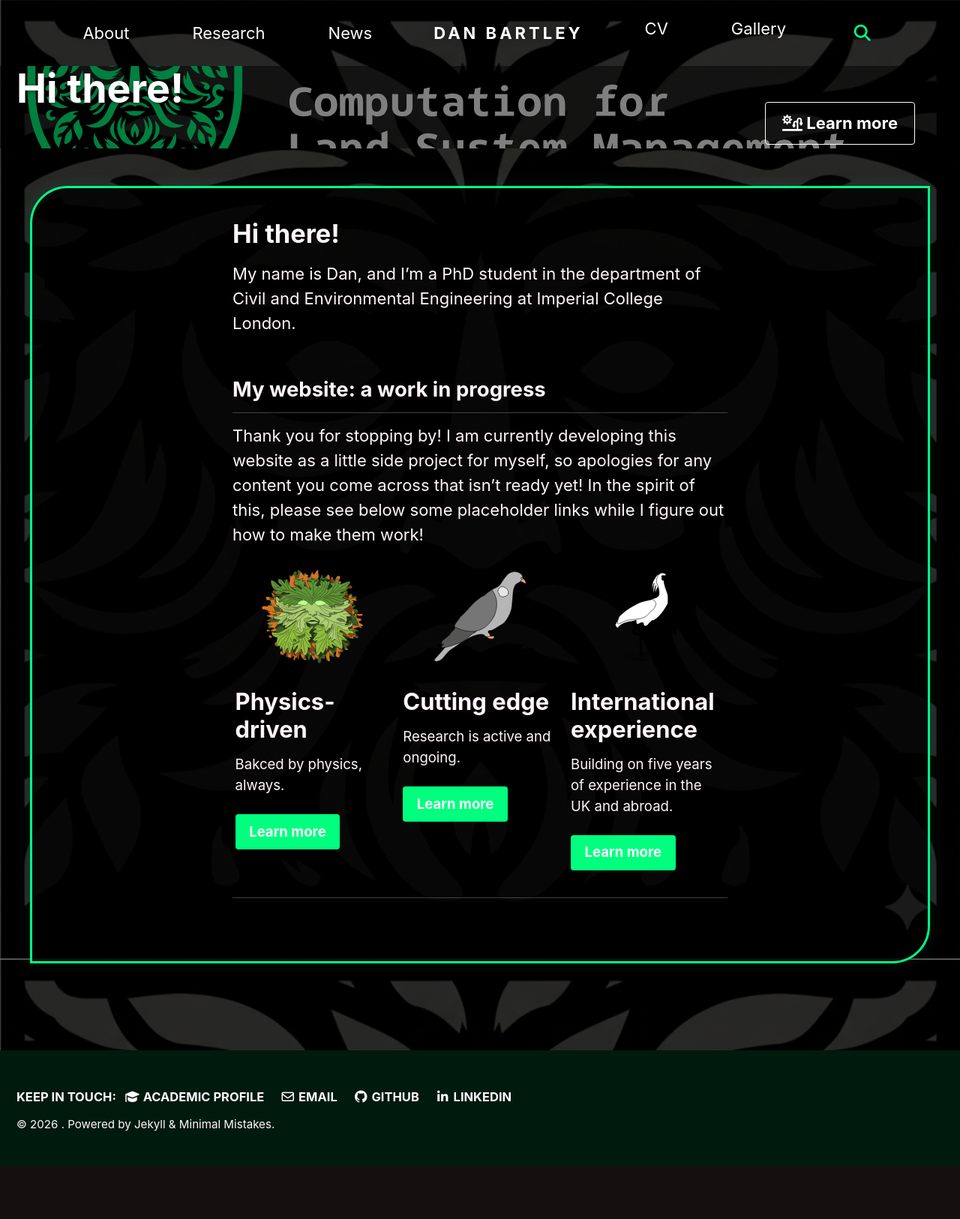
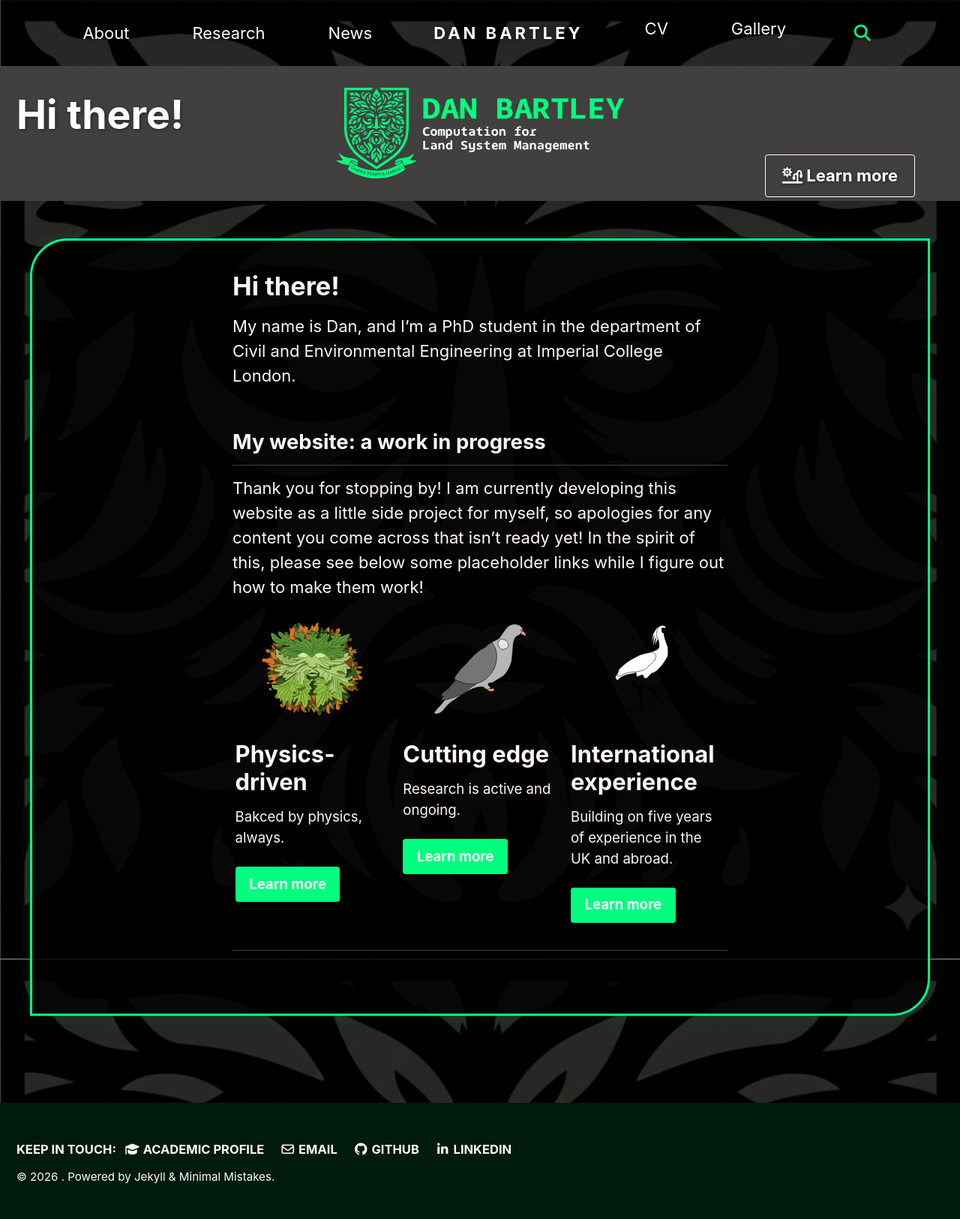
Before and after one commit to dpb-hydro/dpb-hydro.github.io, a Jekyll site: the page built from index.md, in a window 1280 px wide. Shown: the whole page at 75% size. Built offline with Jekyll 4.4.1, drawn with Linux system fonts in a browser that asks for light colours; cached includes are drawn as plain includes; our own code applies the rules of GitHub Pages for plain Markdown files; before the commit the page ends 1556 px from its top, so only the background shows below that.

Commit message:
Updated logo banner

```diff
--- a/assets/css/main.scss
+++ b/assets/css/main.scss
@@ -161,7 +161,15 @@ body {
   display: flex;
   align-items: center;
   justify-content: center;
-  background-size: cover !important;
+  background-size: 30% !important;
   background-position: center center !important;
-  height: 10vh !important;
+  background-repeat: no-repeat !important;  /* prevents tiling */
+  height: 20vh !important;
+  background-color: #423f3f !important;
 }
+
+@media (orientation: portrait) {
+  .layout--splash .page__hero--overlay {
+    height: 8vh !important;  /* adjust to taste */
+  }
+}
--- a/index.md
+++ b/index.md
@@ -3,11 +3,12 @@ layout: splash
 permalink: /
 author_profile: false # This removes the invisible sidebar space
 header:
-  overlay_image: /assets/images/front_logo.svg
-  overlay_filter: 0.5
   actions:
     - label: "<i class='fa-solid fa-sun-plant-wilt'></i> Learn more"
       url: "/about/"
+  overlay_color: "#423f3f"
+  overlay_filter: 0
+  overlay_image: /assets/images/front_logo.svg
 feature_row:
   - image_path: /assets/images/green-man-feature.svg
     alt: "physics-driven"
@@ -31,6 +32,7 @@ feature_row:
     btn_class: "btn--primary"
     btn_label: "Learn more"
 ---
+
 # Hi there!
 
 My name is Dan, and I'm a PhD student in the department of Civil and Environmental Engineering at Imperial College London.
```
Also changed, not shown: assets/images/front_logo.svg.
